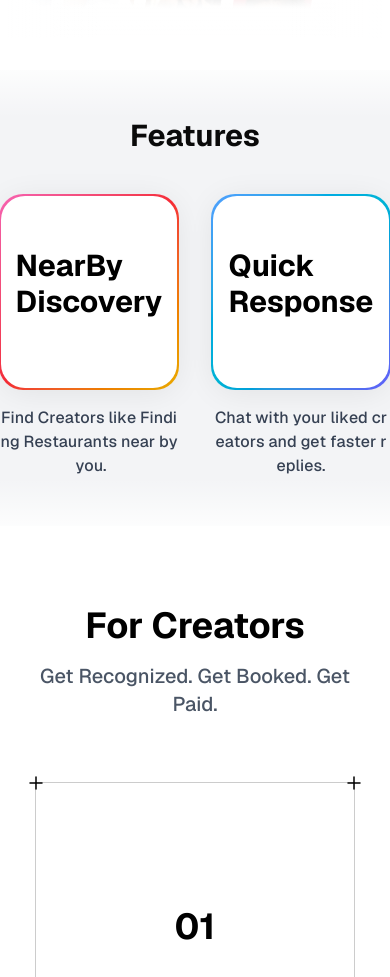
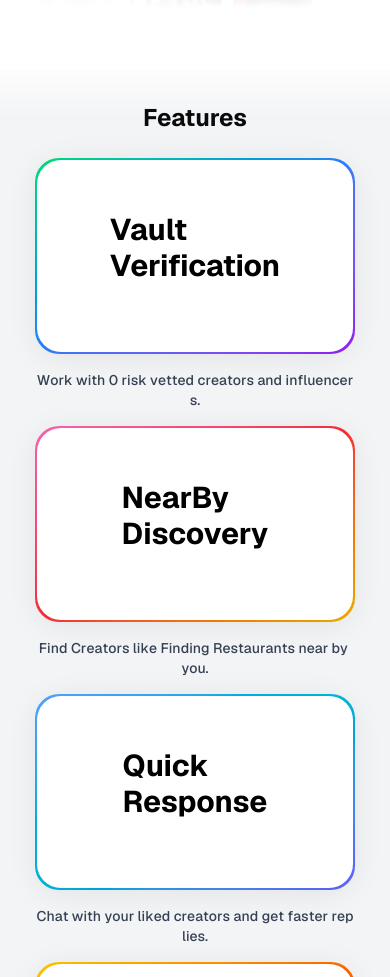
Before and after one commit to decodewithParth/circle-5, a Next.js app: page / in a window 390 px wide. Shown: the part 591-1568 px from the top of the page. Built offline with nearby package versions, Linux system fonts and the light colour scheme; no server answers; the database is empty.

Commit message:
modified the feature section with the all device size

```diff
--- a/src/component/features-section.tsx
+++ b/src/component/features-section.tsx
@@ -37,25 +37,25 @@ const features = [
 
 export function FeaturesSection() {
   return (
-    <div id="features" className="features-section-wrapper w-full flex flex-col justify-center items-center py-12 relative overflow-hidden bg-gray-100 backdrop-blur-md">
+    <div id="features" className="features-section-wrapper w-full flex flex-col justify-center items-center py-8 sm:py-12 md:py-16 px-2 sm:px-4 md:px-0 relative overflow-hidden bg-gray-100 backdrop-blur-md">
       {/* Top gradient for smooth merging */}
       <div className="pointer-events-none absolute top-0 left-0 w-full h-12 bg-gradient-to-b from-white/80 to-transparent z-10" />
-      <h2 className="text-3xl md:text-5xl lg:text-6xl font-bold text-center mb-10 z-20">
+      <h2 className="text-2xl sm:text-3xl md:text-5xl lg:text-6xl font-bold text-center mb-6 sm:mb-10 z-20">
         Features
       </h2>
       {/* <RetroGrid className="z-0" /> */}
-      <section className="flex flex-row items-center justify-center gap-8 w-full z-20">
+      <section className="flex flex-col md:flex-row items-center justify-center gap-4 sm:gap-8 w-full z-20">
         {features.map((feature, idx) => (
           <div
             key={idx}
-            className="flex flex-col items-center justify-center w-64"
+            className="flex flex-col items-center justify-center w-full sm:w-64 max-w-xs"
           >
             {/* icon removed */}
             <EvervaultCard
               text={feature.heading}
               className={`mb-2 bg-gradient-to-br ${feature.color}`}
             />
-            <div className="text-center text-gray-700 dark:text-gray-200 mt-2 text-base font-medium">
+            <div className="text-center text-gray-700 dark:text-gray-200 mt-2 text-sm sm:text-base font-medium break-normal">
               <TextAnimate
                 variants={{
                   hidden: { opacity: 0, y: 30, scale: 0.5 },
```
